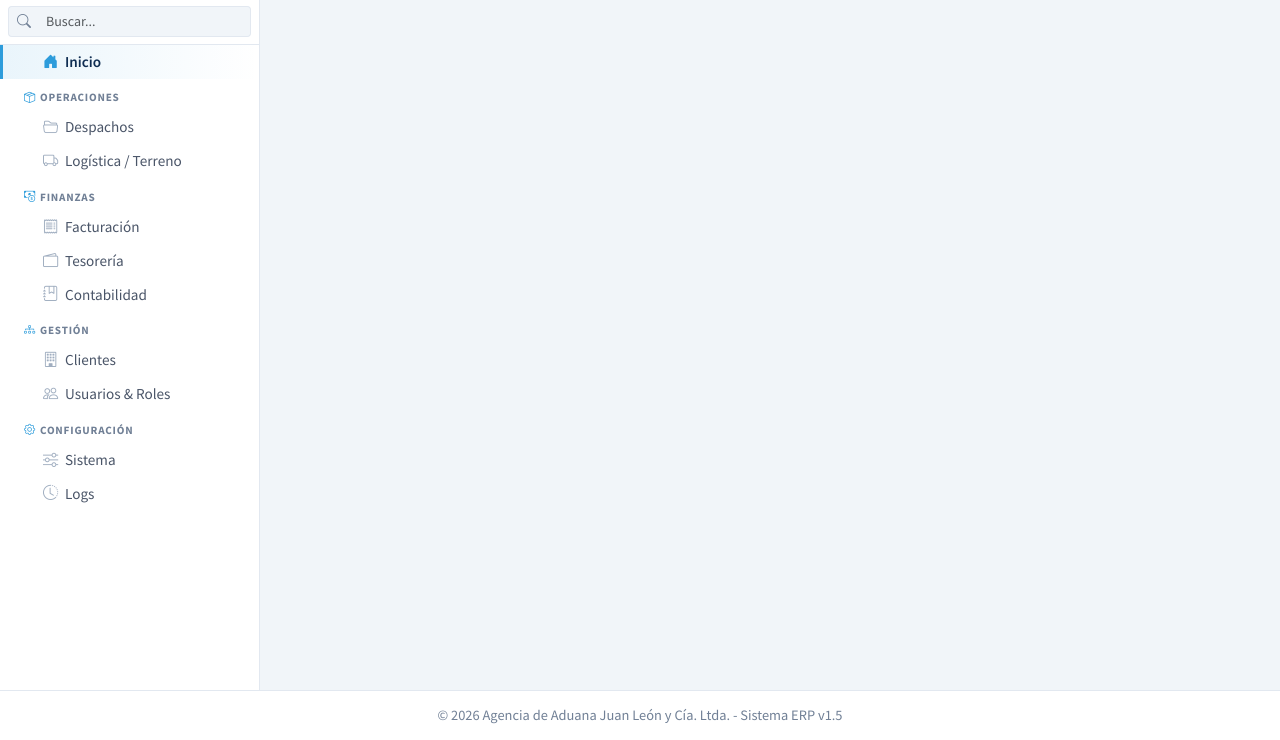
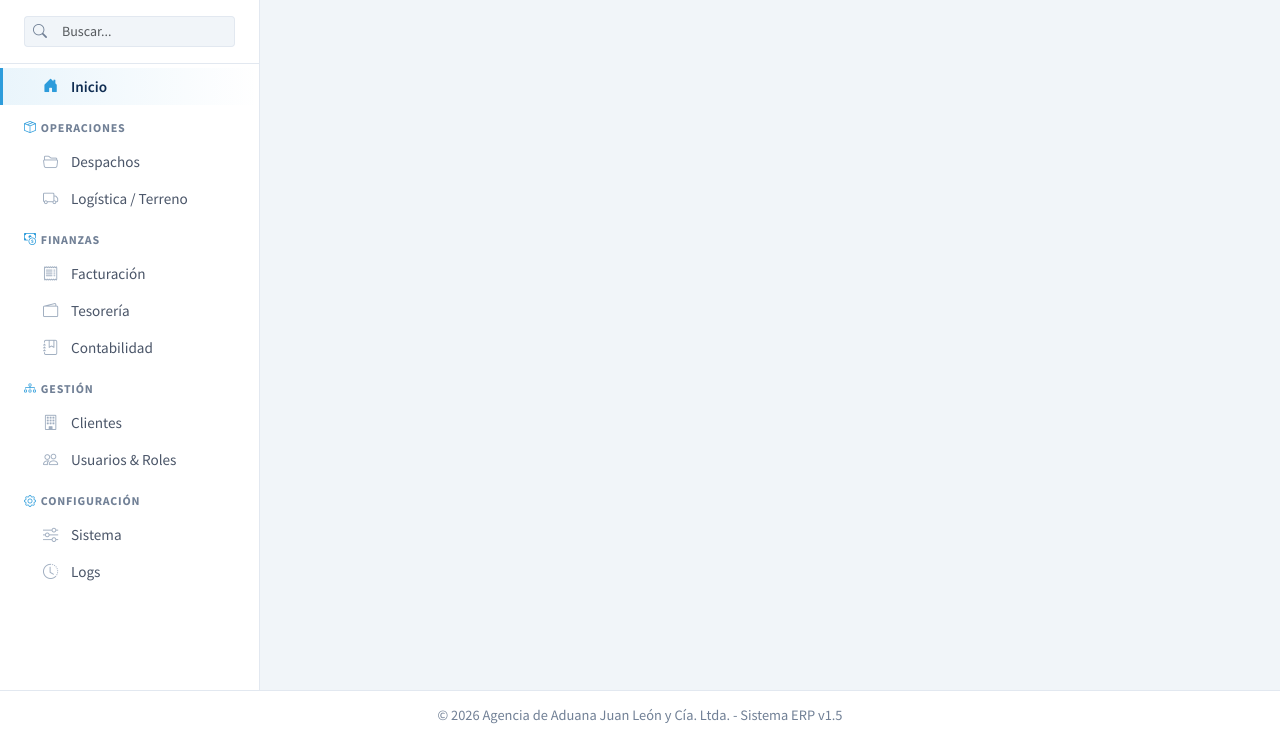
Before and after one commit to PabloTorresOyarzun/svcs, a Python web app: template frontend/web/templates/base.html in a window 1280 px wide. Shown: the part 60-800 px from the top of the page. Run offline with Jinja, Linux system fonts and the light colour scheme; the template is opened without the code that fills it, so the values that code supplies are empty.

Commit message:
Balance sidebar spacing for optimal UX
Find middle ground between too cramped and needing scroll:
- Restore search box padding to original comfortable size
- Headers: 0.5rem margin-top, 0.3rem padding (breathable)
- Links: 0.35rem padding (comfortable click targets)
- Icons: restore to 20px for better visibility
- Nav: minimal padding for structure

Optimized for daily ERP operator use.

```diff
--- a/frontend/web/static/css/styles.css
+++ b/frontend/web/static/css/styles.css
@@ -286,7 +286,7 @@ body {
 }
 
 .c-sidebar__search {
-    padding: 0.4rem var(--spacing-sm);
+    padding: var(--spacing-md) var(--spacing-lg);
     border-bottom: 1px solid var(--border-color);
 }
 
@@ -317,14 +317,14 @@ body {
 
 /* Navegación Sidebar */
 .c-sidebar__nav {
-    padding: 0;
+    padding: var(--spacing-xs) 0;
 }
 
 .c-sidebar__header {
-    padding: 0.2rem var(--spacing-lg);
-    margin-top: 0.4rem;
+    padding: 0.3rem var(--spacing-lg);
+    margin-top: 0.5rem;
     color: var(--text-muted);
-    font-size: 0.7rem;
+    font-size: 0.75rem;
     font-weight: 700;
     letter-spacing: 0.8px;
     text-transform: uppercase;
@@ -340,7 +340,7 @@ body {
 .c-sidebar__link {
     display: flex;
     align-items: center;
-    padding: 0.25rem var(--spacing-lg);
+    padding: 0.35rem var(--spacing-lg);
     padding-left: calc(var(--spacing-lg) + var(--spacing-md));
     color: var(--text-secondary);
     text-decoration: none;
@@ -351,9 +351,9 @@ body {
 }
 
 .c-sidebar__link i {
-    margin-right: var(--spacing-xs);
+    margin-right: var(--spacing-sm);
     color: var(--color-gray-400);
-    width: 18px;
+    width: 20px;
     transition: var(--transition-fast);
 }
 
```
